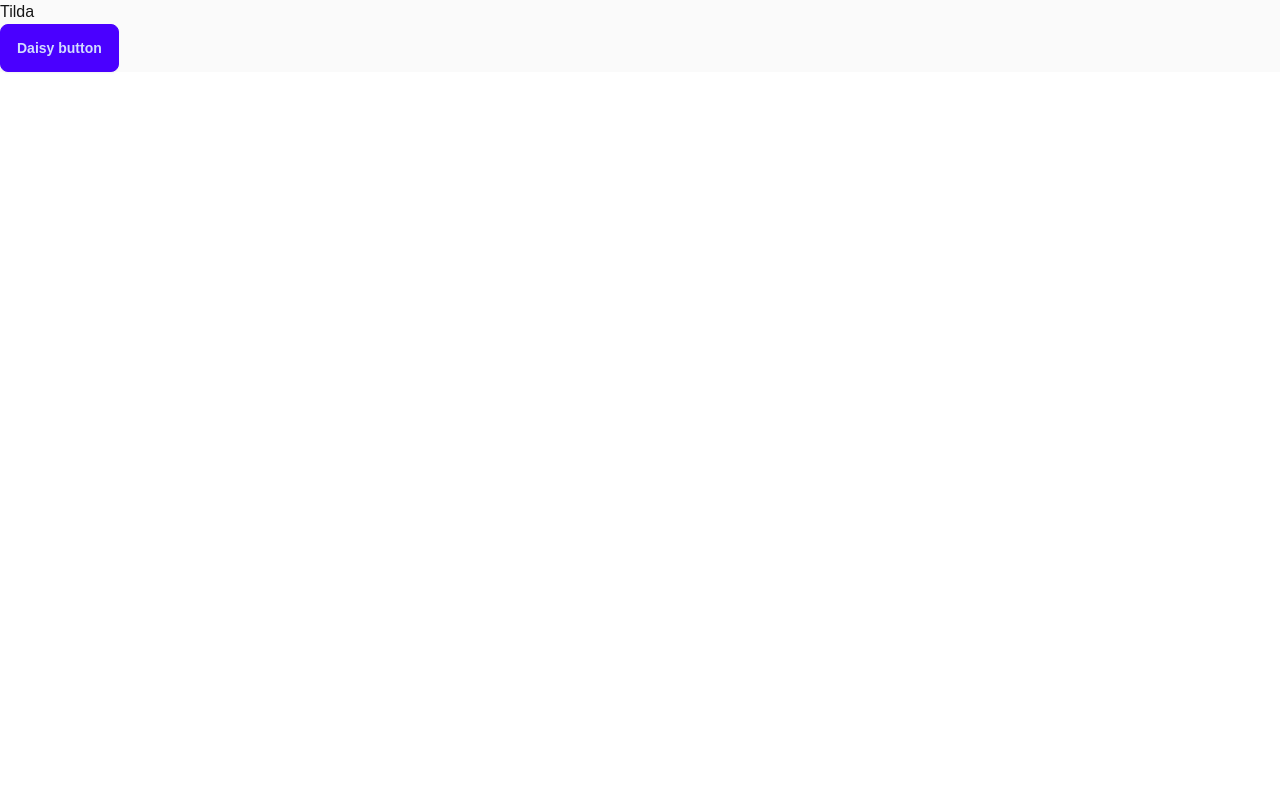
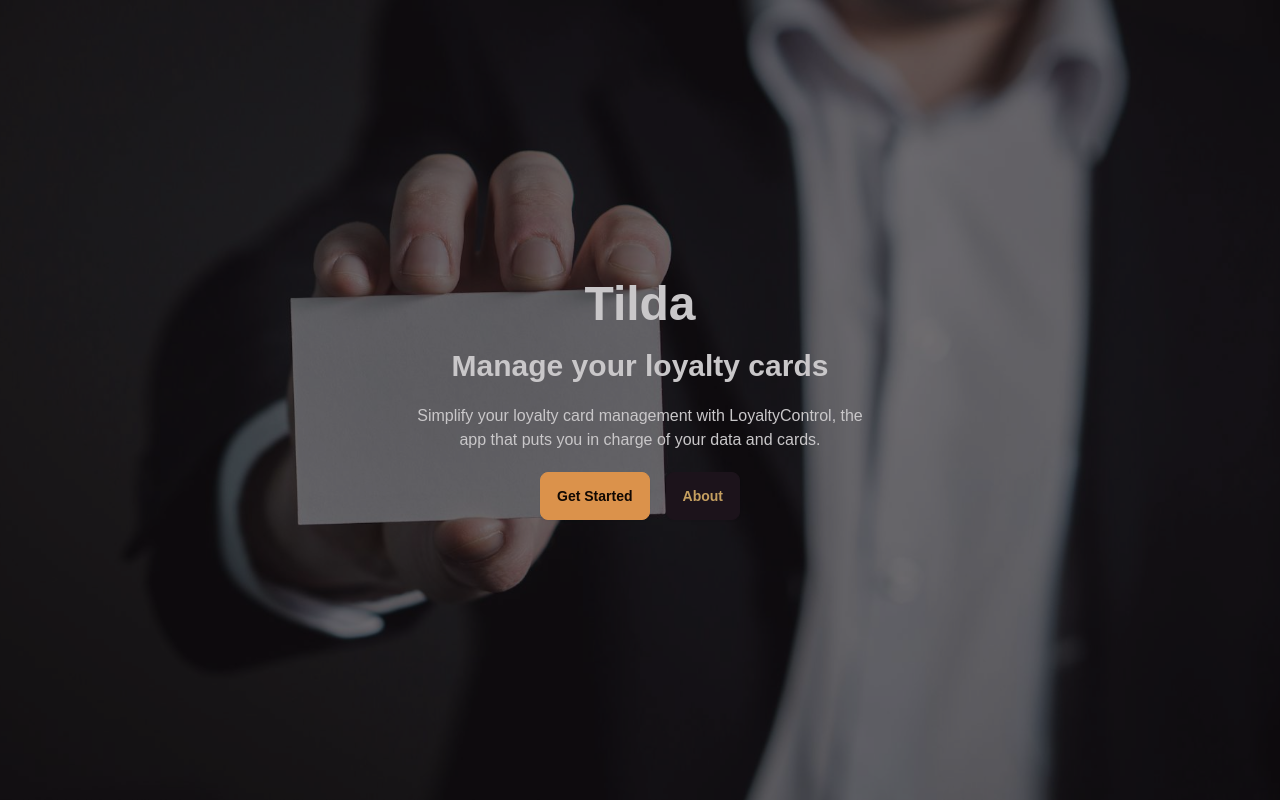
Before and after one commit to lukasbicus/cardchain, a Next.js app: page / in a window 1280 px wide. Built offline with nearby package versions, Linux system fonts and the light colour scheme.

Commit message:
Add a landing page.

```diff
--- a/app/page.tsx
+++ b/app/page.tsx
@@ -2,13 +2,26 @@ import Image from "next/image";
 
 export default function Home() {
   return (
-    <div>
-      <main>
-        <h1> Tilda</h1>
-        <button className="btn btn-primary">Daisy button</button>
+      <main
+        className="hero min-h-screen"
+        style={{
+          backgroundImage: "url(hero.jpg)",
+        }}
+      >
+        <div className="hero-overlay bg-opacity-60"></div>
+        <div className="hero-content text-neutral-content text-center">
+          <div className="max-w-md">
+            <h1 className="mb-5 text-5xl font-bold">Tilda</h1>
+            <h2 className="mb-5 text-3xl font-bold">Manage your loyalty cards</h2>
+            <p className="mb-5">
+              Simplify your loyalty card management with LoyaltyControl, the app that puts you in charge of your data and cards.
+            </p>
+            <div className="flex justify-center gap-4">
+              <button className="btn btn-primary ">Get Started</button>
+              <button className="btn">About</button>
+            </div>
+          </div>
+        </div>
       </main>
-      <footer className="row-start-3 flex gap-6 flex-wrap items-center justify-center">
-      </footer>
-    </div>
   );
 }
--- a/tailwind.config.ts
+++ b/tailwind.config.ts
@@ -16,5 +16,8 @@ const config: Config = {
     },
   },
   plugins: [daisyui],
+  daisyui: {
+    themes: ["coffee", "sunset", "acid", "light", "dark"],
+  }
 };
 export default config;
```
Also changed, not shown: public/hero.jpg (added).
